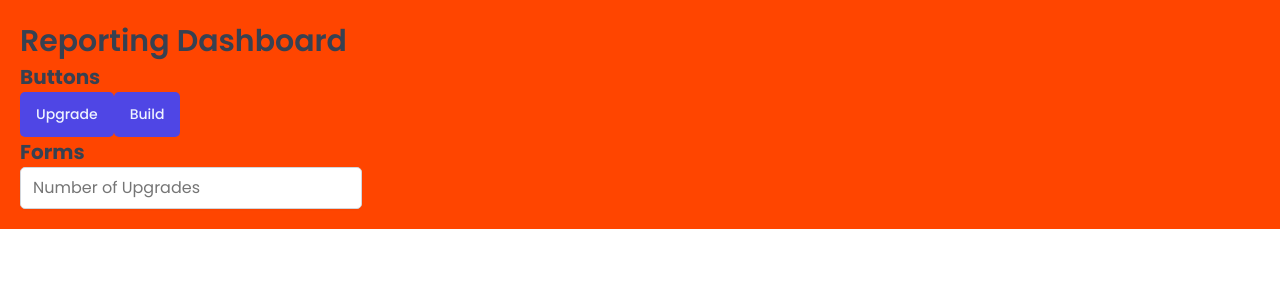
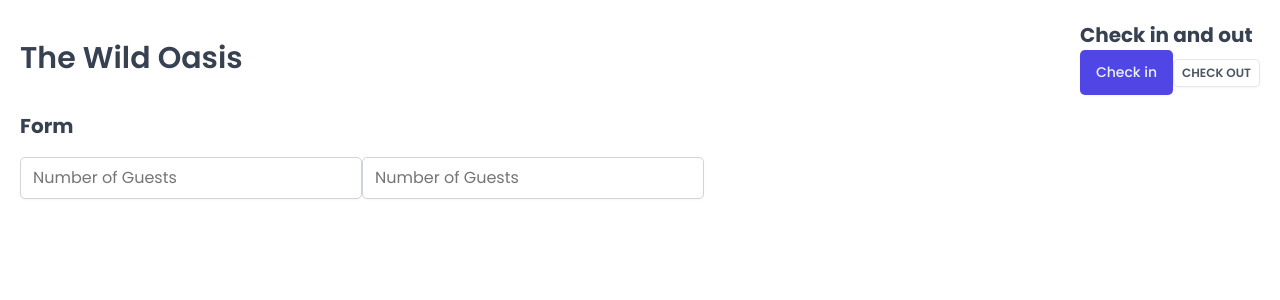
Before and after one commit to Deftly/r_dash, a React (Vite) app: page / in a window 1280 px wide. Shown: the top 300 px of the page. Built offline with nearby package versions, Linux system fonts and the light colour scheme; a web font is replaced by a local one.

Commit message:
reusable styled components

```diff
--- a/src/App.jsx
+++ b/src/App.jsx
@@ -3,9 +3,9 @@
 import Button from "./ui/Button";
 import Input from "./ui/Input";
 import Heading from "./ui/Heading";
+import Row from "./ui/Row";
 
 const StyledApp = styled.div`
-  background-color: orangered;
   padding: 20px;
 `;
 
@@ -14,14 +14,30 @@
     <>
       <GlobalStyles />
       <StyledApp>
-        <Heading as="h1">Reporting Dashboard</Heading>
+        <Row>
+          <Row type="horizontal">
+            <Heading as="h1">The Wild Oasis</Heading>
+            <div>
+              <Heading as="h2">Check in and out</Heading>
+              <Button onClick={() => alert("Check in")}>Check in</Button>
+              <Button
+                variation="secondary"
+                size="small"
+                onClick={() => alert("Check out")}
+              >
+                Check out
+              </Button>
+            </div>
+          </Row>
 
-        <Heading as="h2">Buttons</Heading>
-        <Button onClick={() => alert("Upgraded")}>Upgrade</Button>
-        <Button onClick={() => alert("Build triggered")}>Build</Button>
-
-        <Heading as="h3">Forms</Heading>
-        <Input type="number" placeholder="Number of Upgrades" />
+          <Row>
+            <Heading as="h3">Form</Heading>
+            <form>
+              <Input type="number" placeholder="Number of Guests" />
+              <Input type="number" placeholder="Number of Guests" />
+            </form>
+          </Row>
+        </Row>
       </StyledApp>
     </>
   );
--- a/src/ui/Button.jsx
+++ b/src/ui/Button.jsx
@@ -21,7 +21,6 @@
   `,
 };
 
-//eslint-disable-next-line
 const variations = {
   primary: css`
     color: var(--color-brand-50);
@@ -51,19 +50,17 @@
 };
 
 const Button = styled.button`
-  font-size: 1.4rem;
-  padding: 1.2rem 1.6rem;
-  font-weight: 500;
   border: none;
   border-radius: var(--border-radius-sm);
-  background-color: var(--color-brand-600);
-  color: var(--color-brand-50);
-  box-shadow: var(--shadow-sm)
-  curor: pointer;
+  box-shadow: var(--shadow-sm);
 
-  &:hover {
-    background-color: var(--color-brand-700);
-  }
+  ${(props) => sizes[props.size]}
+  ${(props) => variations[props.variation]}
 `;
 
+Button.defaultProps = {
+  variation: "primary",
+  size: "medium",
+};
+
 export default Button;
--- /dev/null
+++ b/src/ui/Row.jsx
@@ -0,0 +1,24 @@
+import styled, { css } from "styled-components";
+
+const Row = styled.div`
+  display: flex;
+  ${(props) =>
+    props.type === "horizontal" &&
+    css`
+      justify-content: space-between;
+      align-items: center;
+    `}
+
+  ${(props) =>
+    props.type === "vertical" &&
+    css`
+      flex-direction: column;
+      gap: 1.6rem;
+    `}
+`;
+
+Row.defaultProps = {
+  type: "vertical",
+};
+
+export default Row;
```
